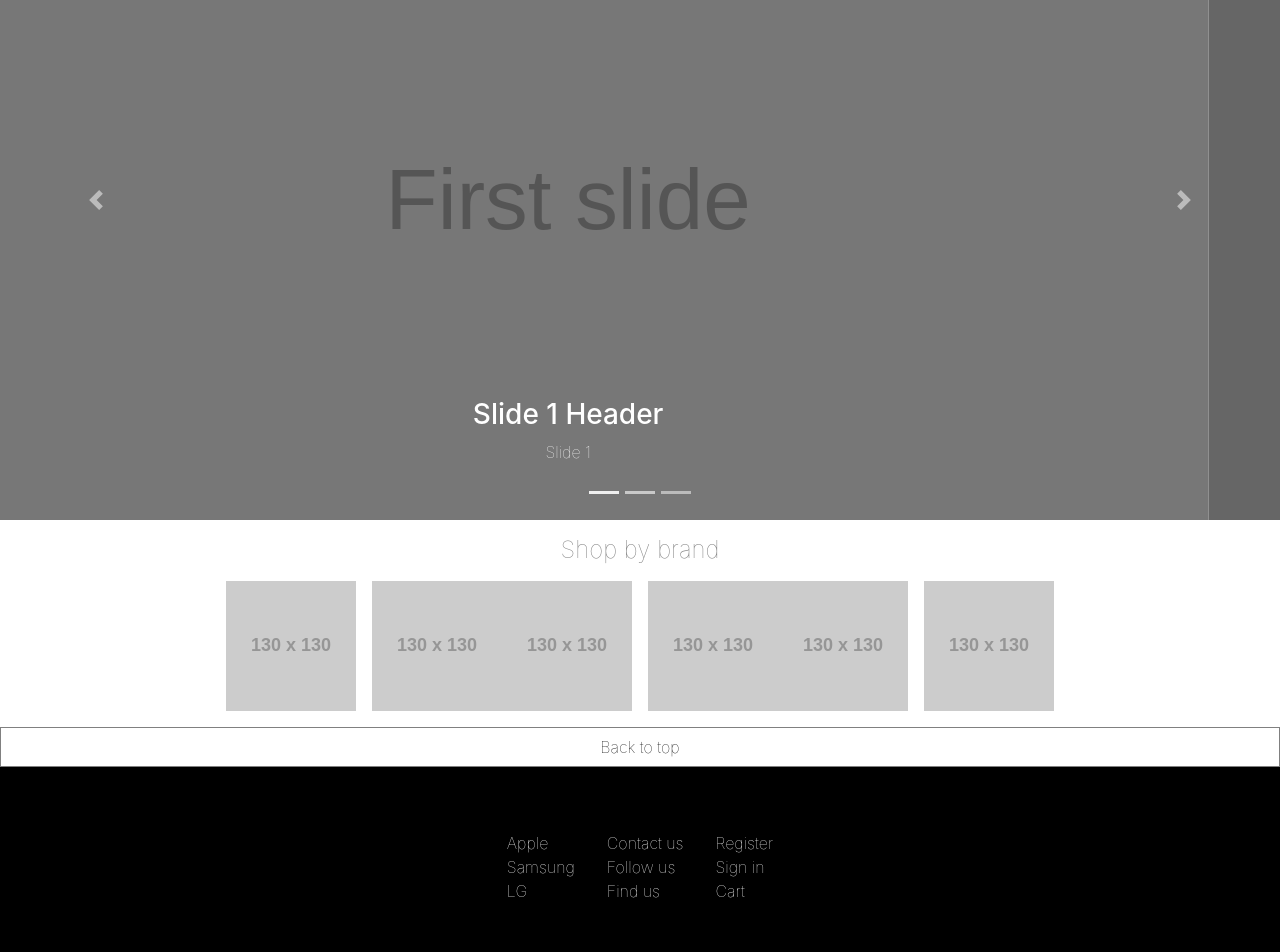
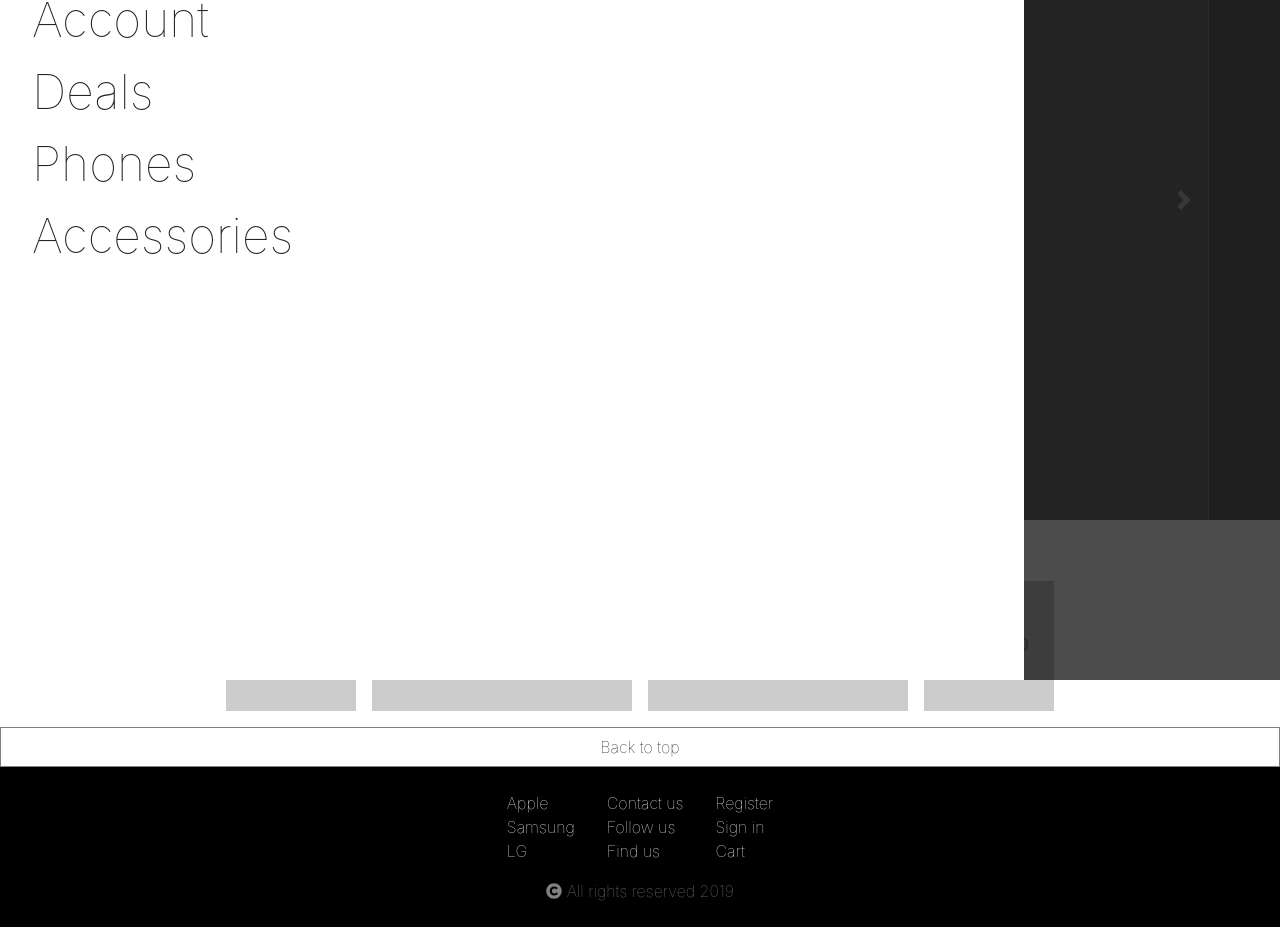
Before and after one commit to mcdanije22/ecommerce_phones, a React (Create React App) app in the folder client/: page / in a window 1280 px wide. Shown: the part 240-1192 px from the top of the page. After the commit the page ends 1167 px from the top, so only its background shows below. Built offline with nearby package versions, Linux system fonts and the light colour scheme; the HTML template or start-up script is replaced by a standard one.

Commit message:
nav/menu ui

```diff
--- a/client/src/components/Home/Featured.js
+++ b/client/src/components/Home/Featured.js
@@ -1,5 +1,6 @@
 import React from 'react';
 import { UncontrolledCarousel } from 'reactstrap';
+import './home.scss';
 
 const items = [
     {
@@ -24,7 +25,7 @@ const items = [
 
   const Featured = () =>{
       return(
-        <UncontrolledCarousel items={items} />
+        <UncontrolledCarousel id='test' items={items} />
       )
   };
   export default Featured;
--- a/client/src/components/Home/home.scss
+++ b/client/src/components/Home/home.scss
@@ -5,7 +5,6 @@
     font-size:1.5rem;
     color:gray;
 }
-
 #brands-wrapper{
     display:flex;
     flex-wrap: wrap;
@@ -17,3 +16,6 @@
             margin:0 0 1rem .5rem;
         }
 }
+#test{
+    z-index:1;
+}
--- a/client/src/components/NavBar/NavBar.js
+++ b/client/src/components/NavBar/NavBar.js
@@ -1,19 +1,34 @@
-import React from 'react';
+import React, {Component} from 'react';
 import './navbar.scss';
 import { FontAwesomeIcon } from '@fortawesome/react-fontawesome';
 import { faBars,faUserCircle, faShoppingCart,faAdjust } from '@fortawesome/free-solid-svg-icons';
 import SearchBar from './SearchBar/SearchBar';
+import NavbarMenu from './NavbarMenu';
 
 
 
 
-const NavBar = ()=>{
+class NavBar extends Component{
+    constructor(props){
+        super(props);
+            this.state={
+                menuIsOpen:false
+            }
+    }
+    toggleNavbarMenu = ()=>{
+        this.setState({
+            menuIsOpen:this.state.menuIsOpen?false:true
+        })
+    }
+    render(){
         return(
-
+        <div id='navbar'>
+            {/* <NavbarMenu />   */}
             <div id = 'navbar-wrapper'>
                 <div id='top-row-navbar'>
                     <div id= 'navbar-icon-group1'>
                         <FontAwesomeIcon id='navbar-logo' icon={faAdjust} />
+                        {/* <p>PhoneOutlet</p> */}
                         <FontAwesomeIcon id='navbar-menu' icon={faBars} />
                     </div>
                     <div id= 'navbar-icon-group2'>
@@ -23,6 +38,38 @@ const NavBar = ()=>{
                 </div>
                 <SearchBar />
             </div>
+            <NavbarMenu
+            menuIsOpen={this.state.menuIsOpen}
+            toggleNavbarMenu={this.toggleNavbarMenu}
+            />
+
+            </div>
         )
     }
+}
 export default NavBar;
+
+
+// const NavBar = ()=>{
+//     return(
+//     <div id='navbar'>
+//         {/* <NavbarMenu />   */}
+//         <div id = 'navbar-wrapper'>
+//             <div id='top-row-navbar'>
+//                 <div id= 'navbar-icon-group1'>
+//                     <FontAwesomeIcon id='navbar-logo' icon={faAdjust} />
+//                     {/* <p>PhoneOutlet</p> */}
+//                     <FontAwesomeIcon id='navbar-menu' icon={faBars} />
+//                 </div>
+//                 <div id= 'navbar-icon-group2'>
+//                     <FontAwesomeIcon id='navbar-user' icon={faUserCircle} />
+//                     <FontAwesomeIcon id='navbar-cart' icon={faShoppingCart} />
+//                 </div>
+//             </div>
+//             <SearchBar />
+//         </div>
+//         <NavbarMenu />
+
+//         </div>
+//     )
+// }
--- /dev/null
+++ b/client/src/components/NavBar/NavbarMenu.js
@@ -0,0 +1,28 @@
+import React from 'react';
+import './navbarMenu.scss';
+import { FontAwesomeIcon } from '@fortawesome/react-fontawesome';
+import {faTimes } from '@fortawesome/free-solid-svg-icons';
+
+const NavbarMenu = ({
+    menuIsOpen,
+    toggleNavbarMenu
+})=>{
+    return(
+        <React.Fragment>
+            <div id='nav-menu'>
+            {/* <button type='submit'><FontAwesomeIcon id='menu-exit' icon={faTimes} /></button> */}
+                <ul id='menu-options'>
+                   <li>Home</li>
+                   <li>Account</li>
+                   <li>Deals</li>
+                   <li>Phones</li>
+                   <li>Accessories</li>
+
+                </ul>
+            </div>
+            <div id='menu-background'>
+            </div>
+        </React.Fragment>
+    )
+}
+export default NavbarMenu;
--- /dev/null
+++ b/client/src/components/NavBar/navbarMenu.scss
@@ -0,0 +1,30 @@
+#nav-menu{
+    background-color:white;
+    height: 100vh;
+    width:80%;
+    z-index:999;
+    position: fixed;
+        #menu-exit{
+            font-size:2rem;
+            margin-left:20rem;
+            margin-top:1rem;
+            color:white;
+        }
+        #menu-options{
+            list-style: none;
+            font-size:3rem;
+            margin:2rem;
+        }
+}
+#menu-background{
+    background-color:black;
+    height: 100vh;
+    width:100%;
+    position: fixed;
+    z-index: 99;
+    opacity: .7;
+}
+body{
+    // locks screen for nav menu
+    overflow: hidden;
+}
--- a/client/src/components/footer/Footer.js
+++ b/client/src/components/footer/Footer.js
@@ -1,5 +1,7 @@
 import React from 'react';
 import './footer.scss';
+import { FontAwesomeIcon } from '@fortawesome/react-fontawesome';
+import { faCopyright } from '@fortawesome/free-solid-svg-icons';
 
 const Footer = () =>{
     return(
@@ -24,6 +26,9 @@ const Footer = () =>{
                     <li>Cart</li>
                 </ul>
             </div>
+            <div id='footer-bottom'>
+                <p><FontAwesomeIcon icon={faCopyright} id='footer-copyright'/> All rights reserved 2019</p>
+            </div>
         </div>
     )
 };
--- a/client/src/components/footer/footer.scss
+++ b/client/src/components/footer/footer.scss
@@ -1,7 +1,10 @@
 #footer{
+    height: 25vh;
+    background-color:black;
+    bottom:0;
         #footer-button{
             border: 1px solid gray;
-            background-color:transparent;
+            background-color:white;
             width:100%;
             height:5vh;
         }
@@ -9,14 +12,19 @@
             display: flex;
             justify-content: center;
             align-items: center;
-            height: 25vh;
-            background-color:black;
-            bottom:0;
             color:white;
+            margin-top:.5rem;
                 #row-one, #row-two, #row-three{
                     list-style: none;
                     margin:1rem;
                 }
         }
+        #footer-bottom{
+            color:gray;
+            text-align: center;
+                #footer-copyright{
+                    font-size:1rem;
+                }
+        }
 
 }
```
Lines whose indentation alone changed are shown as unchanged.
